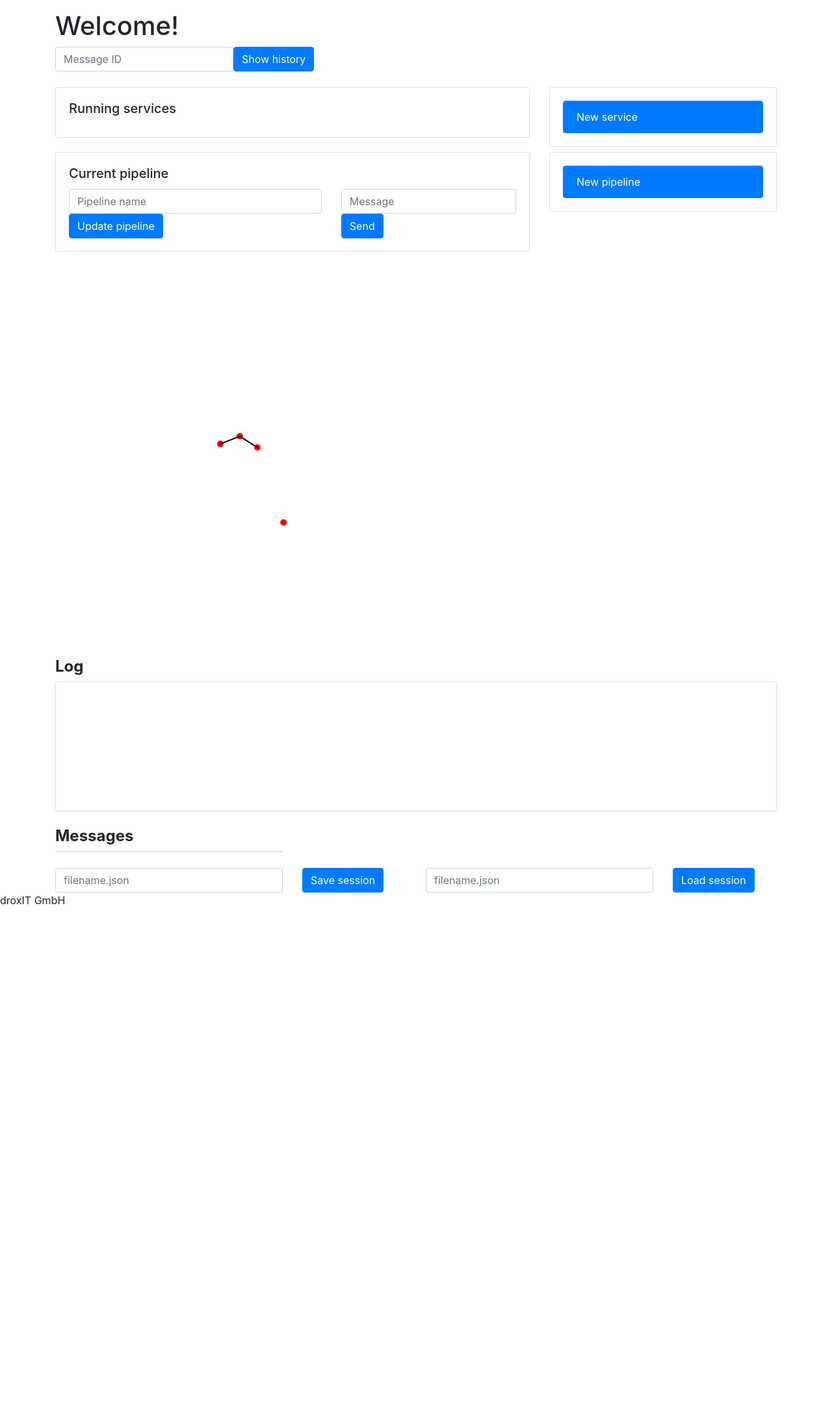
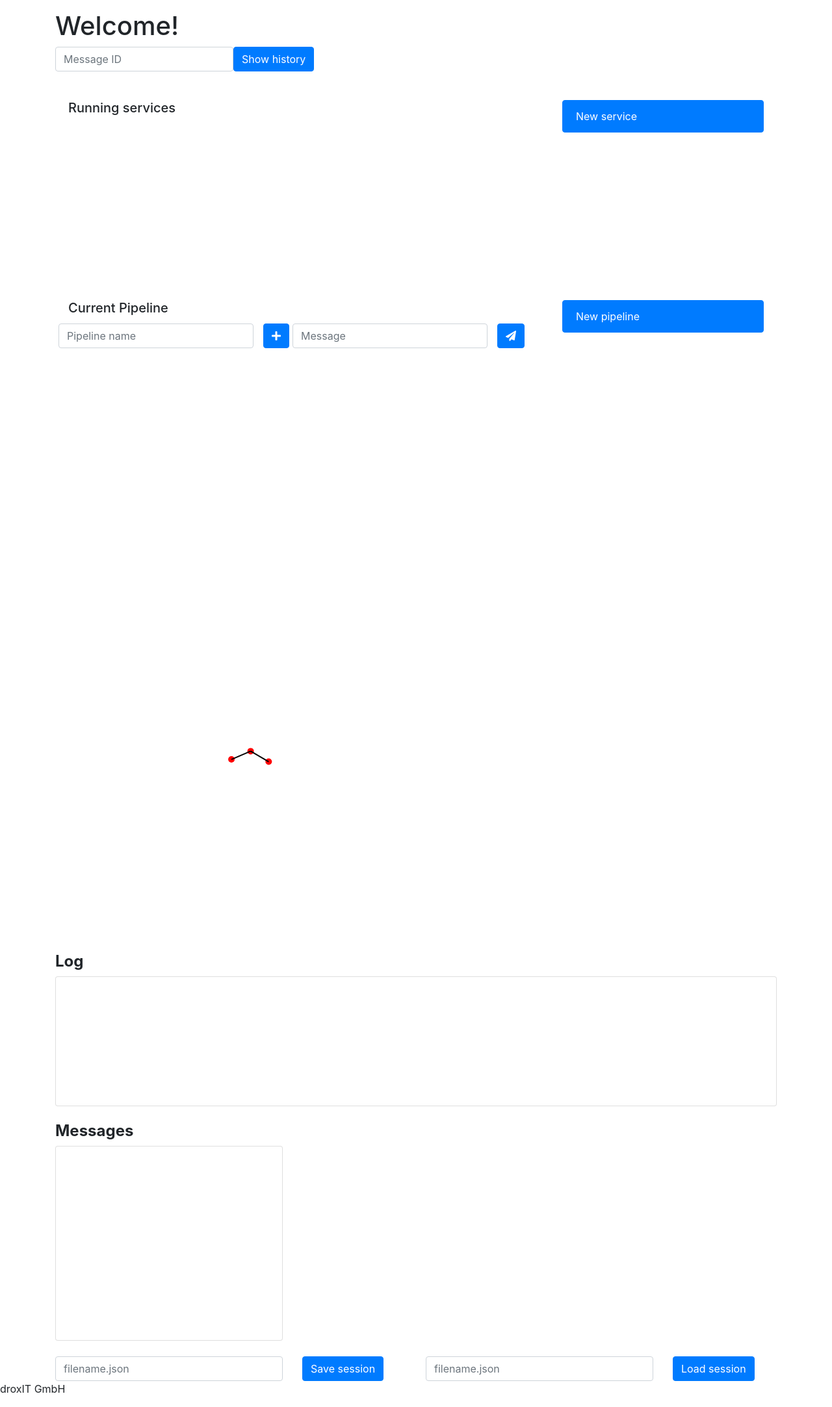
Before and after one commit to droxit/roxcomposer-gui, a Django app: template roxgui/web/templates/web/web.html in a window 1280 px wide. Shown: the part 24-2190 px from the top of the page at 65% size. Before the commit the page ends 1416 px from the top, so only its background shows below. Run offline with Django 3.2, Linux system fonts and the light colour scheme; the template is opened without the code that fills it, so the values that code supplies are empty; some libraries are stand-ins or nearby versions.

Commit message:
fixed some beauty details

```diff
--- a/roxgui/web/static/web/js/graph.js
+++ b/roxgui/web/static/web/js/graph.js
@@ -1,16 +1,17 @@
 // Define nodes.
+
+
 var node_data = [
     {"name": "file_writer", "json": {}, "active": true},
     {"name": "html_generator", "json": {}, "active": true},
     {"name": "image_adder", "json": {}, "active": true},
-    {"name": "delay_service", "json": {}, "active": false},
-]
+];
 
 // Define links between nodes.
 var link_data = [
     {"source": "html_generator", "target": "image_adder"},
-    {"source": "image_adder", "target": "file_writer"}
-]
+    {"source": "image_adder", "target": "file_writer"},
+];
 
 // Get D3 graph.
 var svg = d3.select("svg");
@@ -25,8 +26,8 @@ var simulation = d3.forceSimulation().nodes(node_data);
 simulation.force("charge_force", d3.forceManyBody()).force("center_force", d3.forceCenter(width / 2, height / 2));
 
 // Create a force concerning each link and add it to simulation.
-var link_force = d3.forceLink(link_data).id(function(d) { return d.name; })
-simulation.force("links", link_force)
+var link_force = d3.forceLink(link_data).id(function(d) { return d.name; });
+simulation.force("links", link_force);
 
 // Draw a circle for each node.
 var node = svg.append("g")
@@ -47,7 +48,13 @@ var link = svg.append("g")
     .append("line")
     .attr("fill", "red")
     .attr("stroke", "black")
-    .attr("stroke-width", 2)
+    .attr("stroke-width", 2);
+
+    // Start simulation.
+simulation.on("tick", tickActions);
+
+
+
 
 function tickActions() {
     // Update graphical location of nodes after each simulation step.
@@ -61,6 +68,3 @@ function tickActions() {
         .attr("x2", function(d) { return d.target.x; })
         .attr("y2", function(d) { return d.target.y; });
 }
-
-// Start simulation.
-simulation.on("tick", tickActions);
--- a/roxgui/web/static/web/js/web.js
+++ b/roxgui/web/static/web/js/web.js
@@ -4,8 +4,21 @@ function create_pipeline_service_li_element(text_content){
     li.setAttribute("id", text_content);
     li.setAttribute("data-name", text_content);
     li.setAttribute("class", "list-group-item");
+
+    var div0 = document.createElement("div");
+    div0.className = "d-flex";
+    var div1 = document.createElement("div");
+    div1.className = "col-mb-9";
+    var div2 = document.createElement("div");
+    div2.className = "ml-auto";
+
+    li.appendChild(div0);
+    div0.appendChild(div1);
+    div0.appendChild(div2);
+
+
     // Append service name.
-    li.appendChild(document.createTextNode(text_content));
+    div1.appendChild(document.createTextNode(text_content));
     // Append button with icon.
     var button = document.createElement("button");
     button.setAttribute("type", "button");
@@ -17,7 +30,7 @@ function create_pipeline_service_li_element(text_content){
     var icon = document.createElement("span");
     icon.setAttribute("class", "fas fa-trash-alt");
     button.appendChild(icon);
-    li.appendChild(button);
+    div2.appendChild(button);
     return li;
 }
 
--- a/roxgui/web/templates/web/_includes/messages.html
+++ b/roxgui/web/templates/web/_includes/messages.html
@@ -4,7 +4,7 @@
     <!-- Messages -->
     <div class="col-md-4">
         <h4><strong>Messages</strong></h4>
-        <div class="card w-auto scrollable">
+        <div class="card w-auto scrollable" style="height:300px">
             <div id="accordion">
                 {% for message, message_status in sent_messages.items %}
                     <div class="card">
--- a/roxgui/web/templates/web/_includes/pipeline_params.html
+++ b/roxgui/web/templates/web/_includes/pipeline_params.html
@@ -1,14 +1,31 @@
 {% block pipeline_params %}
 
-<div class="row">
-    <div class="col-md-7">
-        <input type="text" class="form-control" id="pipe_name" placeholder="Pipeline name">
-        <ul class="list-group" id="piped_service_list"></ul>
-        <button onclick="create_or_update_pipeline()" class="btn btn-primary">Update pipeline</button>
+<div class="row mb-2">
+    <div class="col-md-6">
+        <div class="row mb-2">
+            <div class="col-md-10" style="padding:0">
+                <input type="text" class="form-control" id="pipe_name" placeholder="Pipeline name">
+            </div>
+            <div class="col-md-2" >
+                <button onclick="create_or_update_pipeline()" class="btn btn-primary"><span class="fas fa-plus"></span></button>
+            </div>
+        </div>
+        <div class="row mb-2">
+            <div class="col-md-12" style="padding:0">
+                <ul class="list-group" id="piped_service_list">
+                </ul>
+            </div>
+        </div>
     </div>
-    <div class="col-md-5">
-        <input type="text" class="form-control" id="pipe_message_text" placeholder="Message">
-        <button onclick="post_message_to_pipeline()" class="btn btn-primary">Send</button>
+    <div class="col-md-6">
+        <div class="row mb-2">
+            <div class="col-md-10" style="padding:0">
+                <input type="text" class="form-control" id="pipe_message_text" placeholder="Message">
+            </div>
+            <div class="col-md-2" >
+                <button onclick="post_message_to_pipeline()" class="btn btn-primary"><span class="fas fa-paper-plane"></span></button>
+            </div>
+        </div>
     </div>
 </div>
 
--- a/roxgui/web/templates/web/_includes/service_graph.html
+++ b/roxgui/web/templates/web/_includes/service_graph.html
@@ -1,8 +1,16 @@
+
 {% block service_graph %}
+{% load static %}
 
 <div class="row">
     <div class="col">
-        <svg width="600" height="600"></svg>
+        <body onload="create_graph();">
+<svg width="600" height="600"></svg>
+        </body>
+        <script type="text/javascript" src="{% static 'web/js/graph.js'%}">
+            window.onload = create_graph;
+        </script>
+
     </div>
 </div>
 
--- a/roxgui/web/templates/web/_includes/services_and_pipes.html
+++ b/roxgui/web/templates/web/_includes/services_and_pipes.html
@@ -3,7 +3,7 @@
 <!-- Services -->
 <div class="row pb-2">
     <div class="col-md-8">
-        <div class="card w-auto scrollable">
+        <div class="card w-auto scrollable border-0" style="height:300px">
             <div class="card-body">
                 <h5 class="card-title">Running services</h5>
                 <div class="card-columns">
@@ -51,7 +51,7 @@
     </div>
     <!-- Available services. -->
     <div class="col-md-4">
-        <div class="card w-auto scrollable">
+        <div class="card w-auto scrollable border-0" style="height:300px">
             <div class="card-body">
                 <ul class="list-group">
                     <li class="list-group-item active" data-toggle="modal" data-target="#service_params">New service
@@ -71,9 +71,11 @@
 <div class="row pb-4">
     <!-- Selected pipeline. -->
     <div class="col-md-8">
-        <div class="card w-auto scrollable">
+        <div class="card w-auto scrollable border-0" style="overflow-x:hidden;height:400px">
             <div class="card-body">
-                <h5 class="card-title">Current pipeline</h5>
+                <h5 class="card-title">
+                        Current Pipeline
+                </h5>
                 {% block pipeline_params %}
                 {% include "web/_includes/pipeline_params.html" %}
                 {% endblock pipeline_params %}
@@ -82,7 +84,7 @@
     </div>
     <!-- Available pipelines. -->
     <div class="col-md-4">
-        <div class="card w-auto scrollable">
+        <div class="card w-auto scrollable border-0" style="height:400px">
             <div class="card-body">
                 <ul class="list-group">
                     <li class="list-group-item active" onclick="show_pipeline(this)"
```
